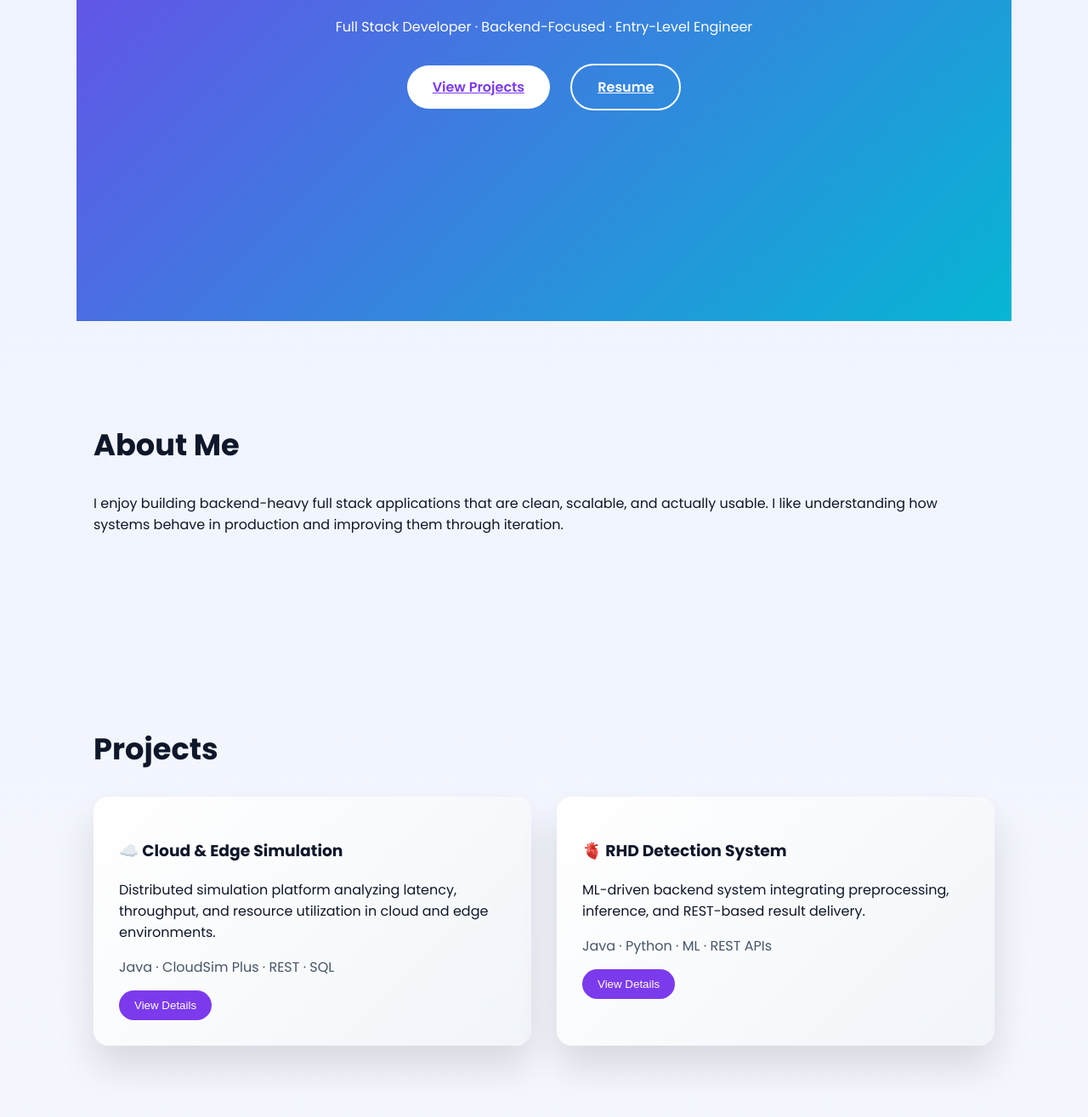
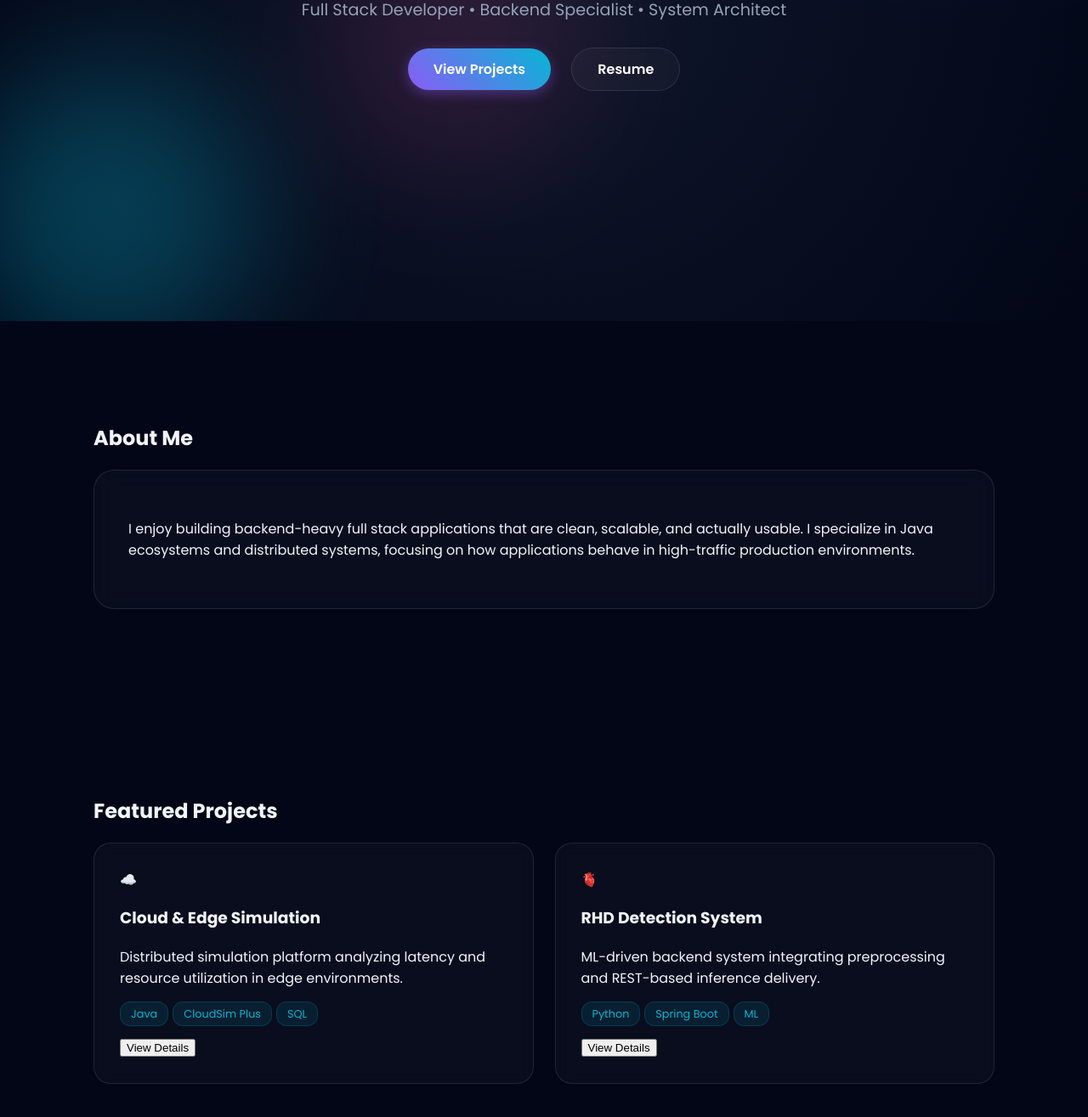
Before and after one commit to geethikakolukuluri/geethikakolukuluri.github.io, a plain HTML site: page index.html in a window 1280 px wide. Shown: the part 422-1737 px from the top of the page at 85% size. Drawn offline with Linux system fonts and the light colour scheme.

Commit message:
updated the style

```diff
--- a/index.html
+++ b/index.html
@@ -4,100 +4,91 @@
   <meta charset="UTF-8" />
   <meta name="viewport" content="width=device-width, initial-scale=1.0"/>
   <title>Geethika Kolukuluri | Full Stack Developer</title>
-
-  <!-- Google Font -->
   <link href="https://fonts.googleapis.com/css2?family=Poppins:wght@300;400;600;700&display=swap" rel="stylesheet">
-
-  <!-- Icons -->
   <script src="https://kit.fontawesome.com/a2e0e6adf2.js" crossorigin="anonymous"></script>
-
   <link rel="stylesheet" href="style.css" />
 </head>
 <body>
 
-  <!-- HERO -->
+  <div class="blob-container">
+    <div class="blob-shape one"></div>
+    <div class="blob-shape two"></div>
+    <div class="blob-shape three"></div>
+  </div>
+
   <section class="hero">
-    <h1 class="fade-in">Hi, I’m Geethika 👋</h1>
+    <div class="hero-content">
+      <h1 class="fade-in">Hi, I’m <span class="gradient-text">Geethika</span> 👋</h1>
       <p class="fade-in delay">
-      Full Stack Developer · Backend-Focused · Entry-Level Engineer
+        Full Stack Developer • Backend Specialist • System Architect
       </p>
-
       <div class="hero-buttons fade-in delay-2">
         <a href="#projects" class="btn primary">View Projects</a>
-      <a href="resume.pdf" class="btn secondary" target="_blank">Resume</a>
+        <a href="Kolukuluri_Resume.pdf" class="btn secondary" target="_blank">Resume</a>
+      </div>
     </div>
   </section>
 
-  <!-- ABOUT -->
-  <section class="about reveal">
+  <section class="about reveal" id="about">
     <h2>About Me</h2>
+    <div class="glass-card">
       <p>
         I enjoy building backend-heavy full stack applications that are clean,
-      scalable, and actually usable. I like understanding how systems behave
-      in production and improving them through iteration.
+        scalable, and actually usable. I specialize in Java ecosystems and
+        distributed systems, focusing on how applications behave in high-traffic production environments.
       </p>
+    </div>
   </section>
 
-  <!-- PROJECTS -->
   <section class="projects" id="projects">
-    <h2 class="reveal">Projects</h2>
-
+    <h2 class="reveal">Featured Projects</h2>
     <div class="project-grid">
 
       <div class="project-card reveal">
-        <h3>☁️ Cloud & Edge Simulation</h3>
-        <p>
-          Distributed simulation platform analyzing latency, throughput,
-          and resource utilization in cloud and edge environments.
-        </p>
-        <span>Java · CloudSim Plus · REST · SQL</span>
+        <div class="card-icon">☁️</div>
+        <h3>Cloud & Edge Simulation</h3>
+        <p>Distributed simulation platform analyzing latency and resource utilization in edge environments.</p>
+        <div class="tags">
+          <span>Java</span><span>CloudSim Plus</span><span>SQL</span>
+        </div>
         <button class="card-btn">View Details</button>
       </div>
 
       <div class="project-card reveal">
-        <h3>🫀 RHD Detection System</h3>
-        <p>
-          ML-driven backend system integrating preprocessing, inference,
-          and REST-based result delivery.
-        </p>
-        <span>Java · Python · ML · REST APIs</span>
+        <div class="card-icon">🫀</div>
+        <h3>RHD Detection System</h3>
+        <p>ML-driven backend system integrating preprocessing and REST-based inference delivery.</p>
+        <div class="tags">
+          <span>Python</span><span>Spring Boot</span><span>ML</span>
+        </div>
         <button class="card-btn">View Details</button>
       </div>
 
     </div>
   </section>
 
-  <!-- SKILLS -->
   <section class="skills">
-    <h2 class="reveal">Skills</h2>
-
+    <h2 class="reveal">Tech Stack</h2>
     <div class="skill-grid">
       <div class="skill-card reveal"><i class="fas fa-code"></i> Java · Python · JS</div>
-      <div class="skill-card reveal"><i class="fas fa-server"></i> Spring Boot · APIs</div>
+      <div class="skill-card reveal"><i class="fas fa-server"></i> Spring Boot · REST</div>
       <div class="skill-card reveal"><i class="fas fa-database"></i> MySQL · PostgreSQL</div>
       <div class="skill-card reveal"><i class="fas fa-cloud"></i> AWS · Docker · Git</div>
     </div>
   </section>
 
-  <!-- CONFERENCE -->
-  <section class="conference reveal">
-    <h2>Conference</h2>
-    <p>
-      Presented an iOS-based pollution monitoring application featuring
-      real-time data processing and visualization at a Women in Computing
-      conference.
-    </p>
-  </section>
-
-  <!-- CONTACT -->
   <section class="contact reveal">
+    <div class="glass-card contact-container">
       <h2>Let’s Connect</h2>
-    <p>📧 geethikavarma22@gmail.com</p>
-    <p>🔗 linkedin.com/in/geethikak22</p>
+      <div class="contact-links">
+        <p><i class="fas fa-envelope"></i> geethikavarma22@gmail.com</p>
+        <p><i class="fab fa-linkedin"></i> linkedin.com/in/geethikak22</p>
+      </div>
+    </div>
   </section>
 
   <footer>
-    © 2025 Geethika Kolukuluri · Built with ❤️ and code
+    © 2025 Geethika Kolukuluri • Built with Passion & Code
   </footer>
 
   <script src="script.js"></script>
--- a/script.js
+++ b/script.js
@@ -1,10 +1,11 @@
+// Scroll Reveal Logic
 const reveals = document.querySelectorAll(".reveal");
 
 function revealOnScroll() {
   for (let i = 0; i < reveals.length; i++) {
     const windowHeight = window.innerHeight;
     const elementTop = reveals[i].getBoundingClientRect().top;
-    const elementVisible = 120;
+    const elementVisible = 100;
 
     if (elementTop < windowHeight - elementVisible) {
       reveals[i].classList.add("active");
@@ -12,5 +13,21 @@ function revealOnScroll() {
   }
 }
 
+// Mouse Parallax Effect for Background Blobs
+document.addEventListener("mousemove", (e) => {
+  const blobs = document.querySelectorAll(".blob-shape");
+  const mouseX = e.clientX;
+  const mouseY = e.clientY;
+
+  blobs.forEach((blob, index) => {
+    const speed = (index + 1) * 30;
+    const x = (window.innerWidth - mouseX * speed) / 100;
+    const y = (window.innerHeight - mouseY * speed) / 100;
+    blob.style.transform = `translateX(${x}px) translateY(${y}px)`;
+  });
+});
+
 window.addEventListener("scroll", revealOnScroll);
+
+// Initial check
 revealOnScroll();
--- a/style.css
+++ b/style.css
@@ -1,155 +1,171 @@
 :root {
-  --primary: #7c3aed;
-  --secondary: #06b6d4;
-  --dark: #0f172a;
-  --light: #f1f5f9;
-  --white: #ffffff;
+  --primary: #8b5cf6; /* Modern Violet */
+  --secondary: #06b6d4; /* Vibrant Cyan */
+  --accent: #ec4899; /* Pink */
+  --dark-bg: #020617;
+  --glass: rgba(255, 255, 255, 0.03);
+  --glass-border: rgba(255, 255, 255, 0.1);
+  --text-main: #f1f5f9;
+  --text-dim: #94a3b8;
 }
 
 * {
   box-sizing: border-box;
+  scroll-behavior: smooth;
 }
 
 body {
   margin: 0;
   font-family: "Poppins", sans-serif;
-  background: linear-gradient(to bottom, #eef2ff, #f8fafc);
-  color: var(--dark);
+  background-color: var(--dark-bg);
+  color: var(--text-main);
+  overflow-x: hidden;
 }
 
-/* HERO */
+/* --- DYNAMIC BACKGROUND --- */
+.blob-container {
+  position: fixed;
+  top: 0; left: 0;
+  width: 100%; height: 100%;
+  z-index: -1;
+  overflow: hidden;
+  background: radial-gradient(circle at 50% 50%, #0f172a 0%, #020617 100%);
+}
+
+.blob-shape {
+  position: absolute;
+  filter: blur(80px);
+  border-radius: 50%;
+  opacity: 0.3;
+  transition: transform 0.2s ease-out;
+}
+
+.one { width: 400px; height: 400px; background: var(--primary); top: -100px; right: -50px; }
+.two { width: 350px; height: 350px; background: var(--secondary); bottom: -50px; left: -50px; }
+.three { width: 300px; height: 300px; background: var(--accent); top: 40%; left: 30%; opacity: 0.15; }
+
+/* --- HERO --- */
 .hero {
   min-height: 100vh;
-  background: linear-gradient(135deg, var(--primary), var(--secondary));
-  color: white;
   display: flex;
-  flex-direction: column;
+  align-items: center;
   justify-content: center;
-  align-items: center;
   text-align: center;
 }
 
-.hero h1 {
-  font-size: 3.2rem;
+.gradient-text {
+  background: linear-gradient(to right, var(--primary), var(--secondary));
+  -webkit-background-clip: text;
+  -webkit-text-fill-color: transparent;
+  font-weight: 800;
 }
 
-.hero-buttons {
-  margin-top: 30px;
-}
+.hero h1 { font-size: 4rem; margin-bottom: 0; }
+.hero p { font-size: 1.2rem; color: var(--text-dim); margin-top: 10px; }
 
+/* --- BUTTONS --- */
 .btn {
-  padding: 14px 30px;
-  border-radius: 30px;
+  padding: 12px 30px;
+  border-radius: 50px;
+  text-decoration: none;
   font-weight: 600;
-  margin: 0 10px;
-  cursor: pointer;
+  margin: 10px;
+  display: inline-block;
+  transition: 0.3s;
 }
 
 .primary {
-  background: white;
-  color: var(--primary);
+  background: linear-gradient(45deg, var(--primary), var(--secondary));
+  color: white;
+  box-shadow: 0 4px 15px rgba(139, 92, 246, 0.4);
 }
 
+.primary:hover { transform: translateY(-3px); box-shadow: 0 6px 20px rgba(139, 92, 246, 0.6); }
+
 .secondary {
-  border: 2px solid white;
+  border: 1px solid var(--glass-border);
+  background: var(--glass);
   color: white;
+  backdrop-filter: blur(5px);
 }
 
-/* SECTIONS */
+.secondary:hover { background: rgba(255,255,255,0.1); }
+
+/* --- SECTIONS & CARDS --- */
 section {
   max-width: 1100px;
   margin: auto;
-  padding: 90px 20px;
+  padding: 100px 20px;
 }
 
-h2 {
-  font-size: 2.2rem;
-  margin-bottom: 30px;
+.glass-card {
+  background: var(--glass);
+  backdrop-filter: blur(15px);
+  -webkit-backdrop-filter: blur(15px);
+  border: 1px solid var(--glass-border);
+  padding: 40px;
+  border-radius: 24px;
 }
 
-/* PROJECTS */
-.project-grid {
+.project-grid, .skill-grid {
   display: grid;
-  grid-template-columns: repeat(auto-fit, minmax(280px, 1fr));
-  gap: 30px;
+  grid-template-columns: repeat(auto-fit, minmax(300px, 1fr));
+  gap: 25px;
 }
 
 .project-card {
-  background: linear-gradient(135deg, #ffffff, #f1f5f9);
+  background: var(--glass);
+  backdrop-filter: blur(10px);
+  border: 1px solid var(--glass-border);
   padding: 30px;
-  border-radius: 18px;
-  box-shadow: 0 25px 45px rgba(0,0,0,0.12);
-  transition: transform 0.3s ease, box-shadow 0.3s ease;
+  border-radius: 20px;
+  transition: 0.4s;
 }
 
 .project-card:hover {
-  transform: translateY(-10px) scale(1.02);
-  box-shadow: 0 35px 60px rgba(0,0,0,0.18);
+  transform: translateY(-10px);
+  border-color: var(--secondary);
+  background: rgba(255,255,255,0.06);
 }
 
-.project-card span {
-  display: block;
-  margin: 10px 0 15px;
-  color: #475569;
-}
-
-.card-btn {
-  background: var(--primary);
-  color: white;
-  border: none;
-  padding: 10px 18px;
-  border-radius: 20px;
-  cursor: pointer;
-}
-
-/* SKILLS */
-.skill-grid {
-  display: grid;
-  grid-template-columns: repeat(auto-fit, minmax(220px, 1fr));
-  gap: 25px;
+.tags { margin: 15px 0; }
+.tags span {
+  background: rgba(6, 182, 212, 0.1);
+  color: var(--secondary);
+  padding: 5px 12px;
+  border-radius: 12px;
+  font-size: 0.8rem;
+  margin-right: 5px;
+  border: 1px solid rgba(6, 182, 212, 0.2);
 }
 
 .skill-card {
-  background: linear-gradient(135deg, #ecfeff, #eef2ff);
-  padding: 25px;
-  border-radius: 16px;
-  font-weight: 500;
-  box-shadow: 0 15px 30px rgba(0,0,0,0.1);
+  padding: 20px;
+  background: var(--glass);
+  border-radius: 15px;
+  border: 1px solid var(--glass-border);
+  text-align: center;
 }
 
-/* FOOTER */
+.skill-card i { color: var(--secondary); margin-bottom: 10px; font-size: 1.5rem; display: block; }
+
+/* --- FOOTER --- */
 footer {
-  background: var(--dark);
-  color: white;
   text-align: center;
-  padding: 30px;
+  padding: 40px;
+  color: var(--text-dim);
+  font-size: 0.9rem;
 }
 
-/* ANIMATIONS */
-.fade-in {
-  animation: fadeIn 1s ease forwards;
+/* --- ANIMATIONS --- */
+.fade-in { animation: fadeIn 1.2s ease forwards; }
+.delay { animation-delay: 0.3s; opacity: 0; }
+.delay-2 { animation-delay: 0.6s; opacity: 0; }
+
+@keyframes fadeIn {
+  from { opacity: 0; transform: translateY(20px); }
+  to { opacity: 1; transform: translateY(0); }
 }
 
-.delay {
-  animation-delay: 0.3s;
-}
-
-.delay-2 {
-  animation-delay: 0.6s;
-}
-
-.reveal {
-  opacity: 0;
-  transform: translateY(40px);
-}
-
-.reveal.active {
-  opacity: 1;
-  transform: translateY(0);
-  transition: 0.8s ease;
-}
-
-@keyframes fadeIn {
-  from { opacity: 0; transform: translateY(30px); }
-  to { opacity: 1; transform: translateY(0); }
-}
+.reveal { opacity: 0; transform: translateY(30px); transition: 0.8s ease; }
+.reveal.active { opacity: 1; transform: translateY(0); }
```
Lines whose indentation alone changed are shown as unchanged.
